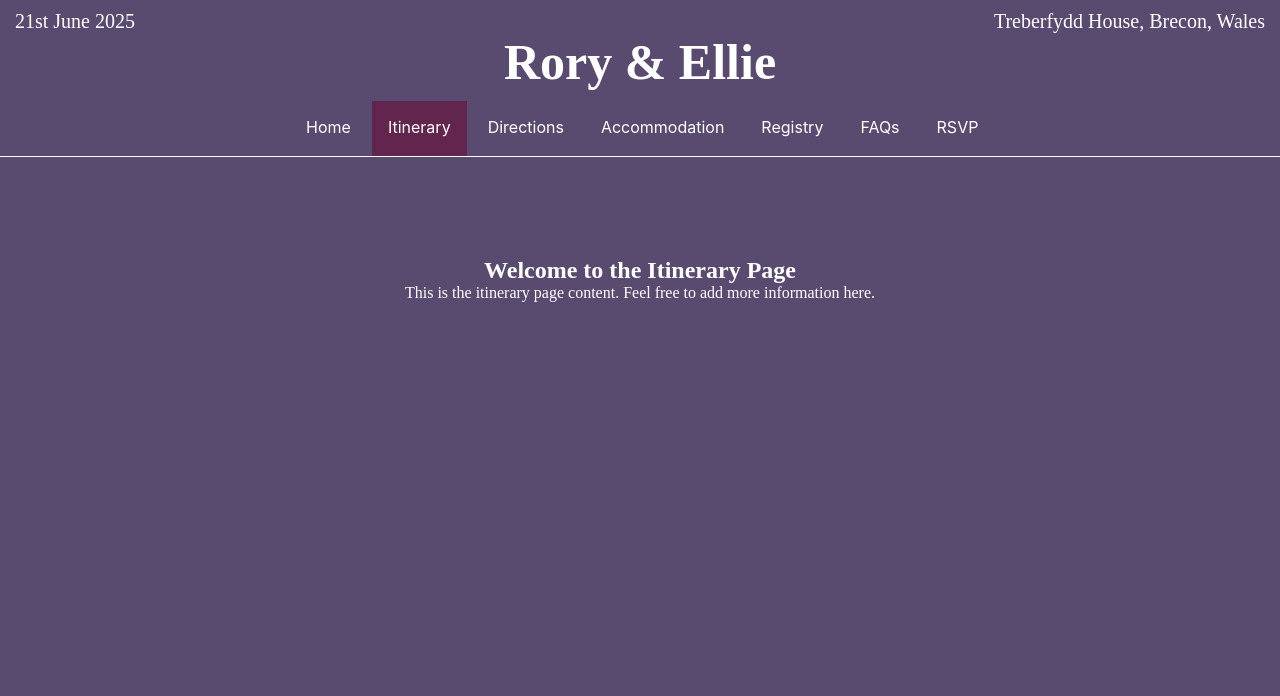
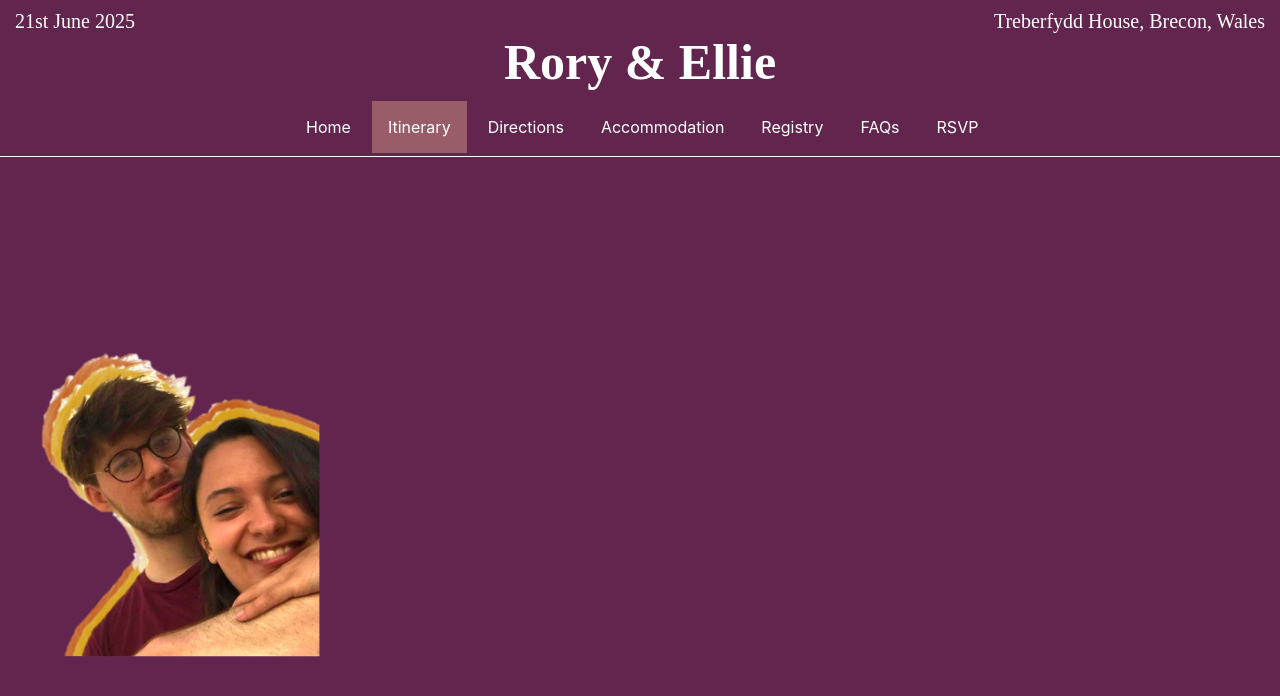
Before and after one commit to rjh-mopjones/wdst_fe, a React (Create React App) app in the folder wedsite/: page /itinerary in a window 1280 px wide. Shown: the top 696 px of the page. Built offline with nearby package versions, Linux system fonts and the light colour scheme.

Commit message:
add more photos

```diff
--- a/wedsite/src/App.js
+++ b/wedsite/src/App.js
@@ -15,6 +15,11 @@ import FAQs from "./pages/FAQs"; // Import your CSS file
 
 const App = () => {
   return (
+      // TODO infinite scroll component
+      // TODO nav bar minimise
+      // TODO itinerary components
+      // TODO rsvp forms (auth, rsvp)
+      // TODO mobile compatibility
       <Router>
           <div className={"page"}>
               <Navbar/>
--- a/wedsite/src/components/Navbar.js
+++ b/wedsite/src/components/Navbar.js
@@ -8,7 +8,7 @@ import { NavLink } from 'react-router-dom';
 const Navbar = () => {
     const activeState = ({ isActive }) => {
         return {
-            backgroundColor: isActive ? "#62254D" : "",
+            backgroundColor: isActive ? "#995D6A" : "",
             borderBottom: isActive ? "3px solid #62254D" : ""
         };
     };
--- a/wedsite/src/pages/Directions.js
+++ b/wedsite/src/pages/Directions.js
@@ -3,8 +3,7 @@ import React from 'react';
 const Directions = () => {
     return (
         <div className={"directions"}>
-            <h2>Welcome to the Directions Page</h2>
-            <p>This is the direction page content. Feel free to add more information here.</p>
+            <img className={"dirPhoto"} src={require('../static/i-rest-my-legs.png')}/>
         </div>
     );
 };
--- a/wedsite/src/pages/Itinerary.js
+++ b/wedsite/src/pages/Itinerary.js
@@ -3,8 +3,7 @@ import React from 'react';
 const Itinerary = () => {
     return (
         <div className={"itinerary"}>
-            <h2>Welcome to the Itinerary Page</h2>
-            <p>This is the itinerary page content. Feel free to add more information here.</p>
+            <img className={"itPhoto"} src={require('../static/cuddles.png')}/>
         </div>
     );
 };
--- a/wedsite/src/styles/styles.css
+++ b/wedsite/src/styles/styles.css
@@ -25,6 +25,22 @@ li {
 .topBar {
    /*background-image:url("../static/sunset-website.jpeg") ;*/
     /*background-color: #E2725A;*/
+    background: #62254D;
+}
+
+.itPhoto{
+    max-width: 25%;
+    max-height: 40%;
+    padding-top: 6%;
+    float: left;
+}
+
+.dirPhoto{
+    max-width: 25%;
+    max-height: 40%;
+    padding-top: 6%;
+    padding-right: 3%;
+    float: right;
 }
 
 .header {
@@ -54,7 +70,9 @@ li {
 html, body {
     height: 100%;
     width: 100%;
-    background: #594B6F;
+
+    /*background: #e7b4c6;*/
+    background: #62254D;
 }
 
 *,
```
Also changed, not shown: wedsite/src/static/cuddles.png (added), 1 other file (tests, documents, lock files or other folders).
